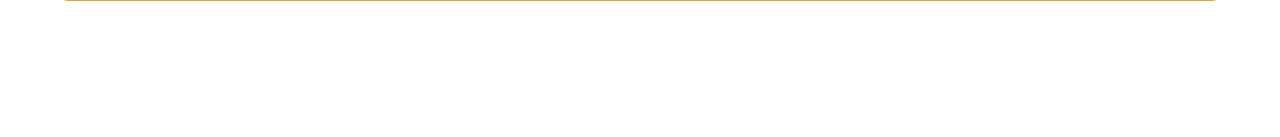
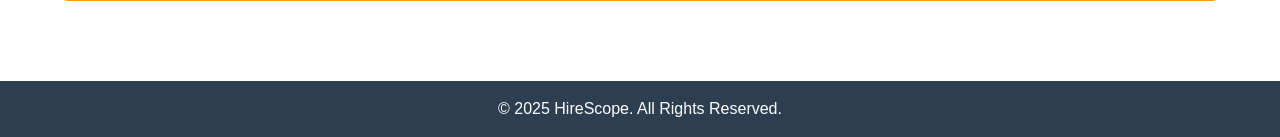
Before and after one commit to SongcaYeyethuMisokuhle/PredictiveInsights, a Django app: page /input/ in a window 1280 px wide. Shown: the part 1135-1272 px from the top of the page. Before the commit the page ends 1136 px from the top, so only its background shows below. Run offline with Django 5.2, Linux system fonts and the light colour scheme.

Commit message:
footer candidate form

```diff
--- a/HireScope/static/css/form.css
+++ b/HireScope/static/css/form.css
@@ -142,3 +142,10 @@ h3 {
         font-size: 15px;
     }
 }
+footer {
+  background: #2c3e50;
+  color: #fff;
+  text-align: center;
+  padding: 15px 0;
+  margin-top: 40px;
+}
--- a/HireScope/templates/candidate_form.html
+++ b/HireScope/templates/candidate_form.html
@@ -30,5 +30,10 @@
             <h3>{{ prediction }}</h3>
         {% endif %}
     </div>
+
+    <footer>
+    <p>&copy; 2025 HireScope. All Rights Reserved.</p>
+  </footer>
+
 </body>
 </html>
```
Also changed, not shown: db.sqlite3.
